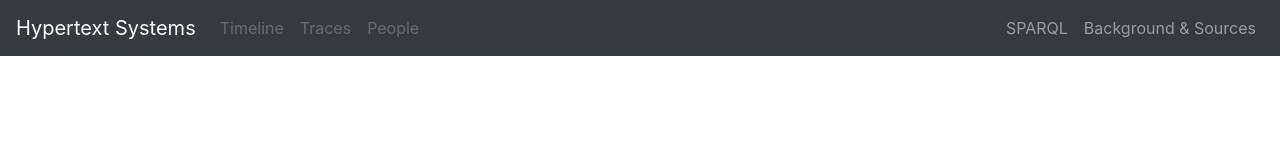
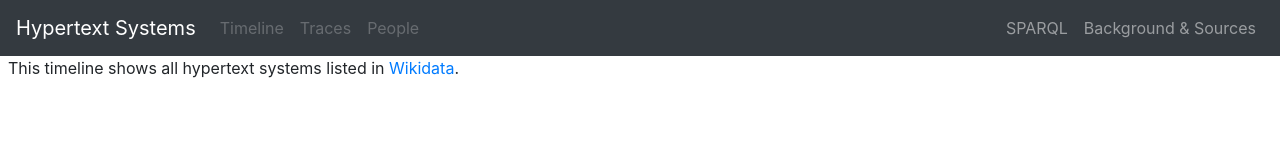
Before and after one commit to nichtich/hypertext-timeline, a plain HTML site: page index.html in a window 1280 px wide. Drawn offline with nearby package versions, Linux system fonts and the light colour scheme; no server answers.

Commit message:
Add short description of each diagram

```diff
--- a/hypertext-timeline.js
+++ b/hypertext-timeline.js
@@ -1,12 +1,20 @@
 $(function() {
   const queryBase = "//query.wikidata.org/"
-  const sparqlQueries = {}
+  const menu = {
+    "timeline": { sparql: null },
+    "traces": { sparql: null },
+    "people": { sparql: null }
+  }
+  var selectedMenuItem
 
   function selectMenu(name) {
+    selectedMenuItem = name
+
     $("#menu li").removeClass("active")
     $("#"+name).addClass("active")
 
-    const query = encodeURIComponent(sparqlQueries[name])
+    const query = encodeURIComponent(menu[name].sparql)
+    $("#description").html(menu[name].html)
     $("#iframes iframe").hide()
     var iframe = $("#iframe-"+name).show()
     if (!iframe.attr("src")) {
@@ -16,13 +24,14 @@ $(function() {
     $("#sparql").attr("href", queryBase + "#" + query)
   }
 
-  ;["timeline", "traces", "people"].forEach(function(name, index) {
+  Object.keys(menu).forEach(function(name) {
     var a = $('<a>').addClass("nav-link disabled")
     a.text(name.charAt(0).toUpperCase() + name.slice(1))
     $('<li class="nav-item">').attr('id', name).append(a).appendTo('#menu')
 
+    if ('sparql' in menu[name]) {
       $.get(name +".sparql", function(sparql) {
-      sparqlQueries[name] = sparql
+        menu[name].sparql = sparql
 
         var iframe = $("<iframe>").hide()
         iframe.attr("id","iframe-"+name)
@@ -31,7 +40,16 @@ $(function() {
         a.click(function(){ selectMenu(name) })
         a.removeClass("disabled")
 
-      if(!index) selectMenu(name)
+        if (name == 'timeline') {
+          selectMenu(name)
+        }
       }, "text")
+    }
+    $.get(name + ".html").done(function(html) {
+      menu[name].html = html
+      if (name == 'timeline') {
+        $("#description").html(html)
+      }
     })
   })
+})
--- a/index.html
+++ b/index.html
@@ -8,6 +8,7 @@
   <style>
 html, body { height: 100%; width: 100%; }
 #iframes, #iframes iframe { height: 100%; width: 100%; border: none; }
+#description { padding-left: 0.5em; }
   </style>
 </head>
 <body>
@@ -29,6 +30,11 @@ html, body { height: 100%; width: 100%; }
       </ul>
     </div>
   </nav>
+  <div id="description">
+    This website uses several SPARQL-Queries against
+    <a href="https://www.wikidata.org/">Wikidata</a>
+    to visualize information about hypertext systems.
+  </div>
   <div id="iframes">
   </div>
   <script src="https://code.jquery.com/jquery-3.4.1.min.js"
--- /dev/null
+++ b/people.html
@@ -0,0 +1 @@
+People involved as creators, inventors, or developers of hypertext systems as listed in <a href="https://www.wikidata.org/">Wikidata</a> (shown only if they have a picture). Please add missing people, connections and pictures!
--- /dev/null
+++ b/timeline.html
@@ -0,0 +1 @@
+This timeline shows all hypertext systems listed in <a href="https://www.wikidata.org/">Wikidata</a>.
--- /dev/null
+++ b/traces.html
@@ -0,0 +1 @@
+Network of connections between hypertext systems (direct successors and verified influences) as listed in <a href="https://www.wikidata.org/">Wikidata</a>.
```
Lines whose indentation alone changed are shown as unchanged.
